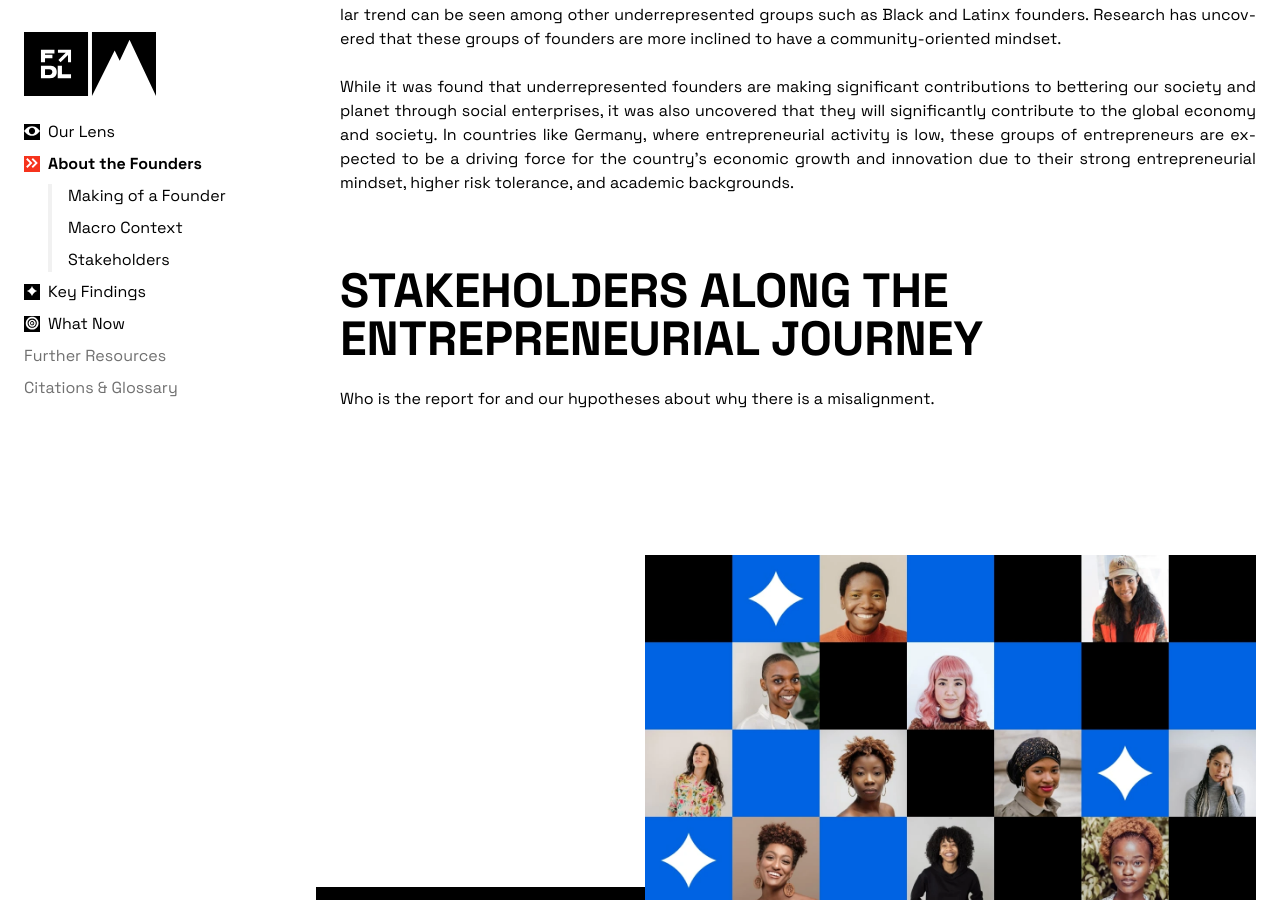
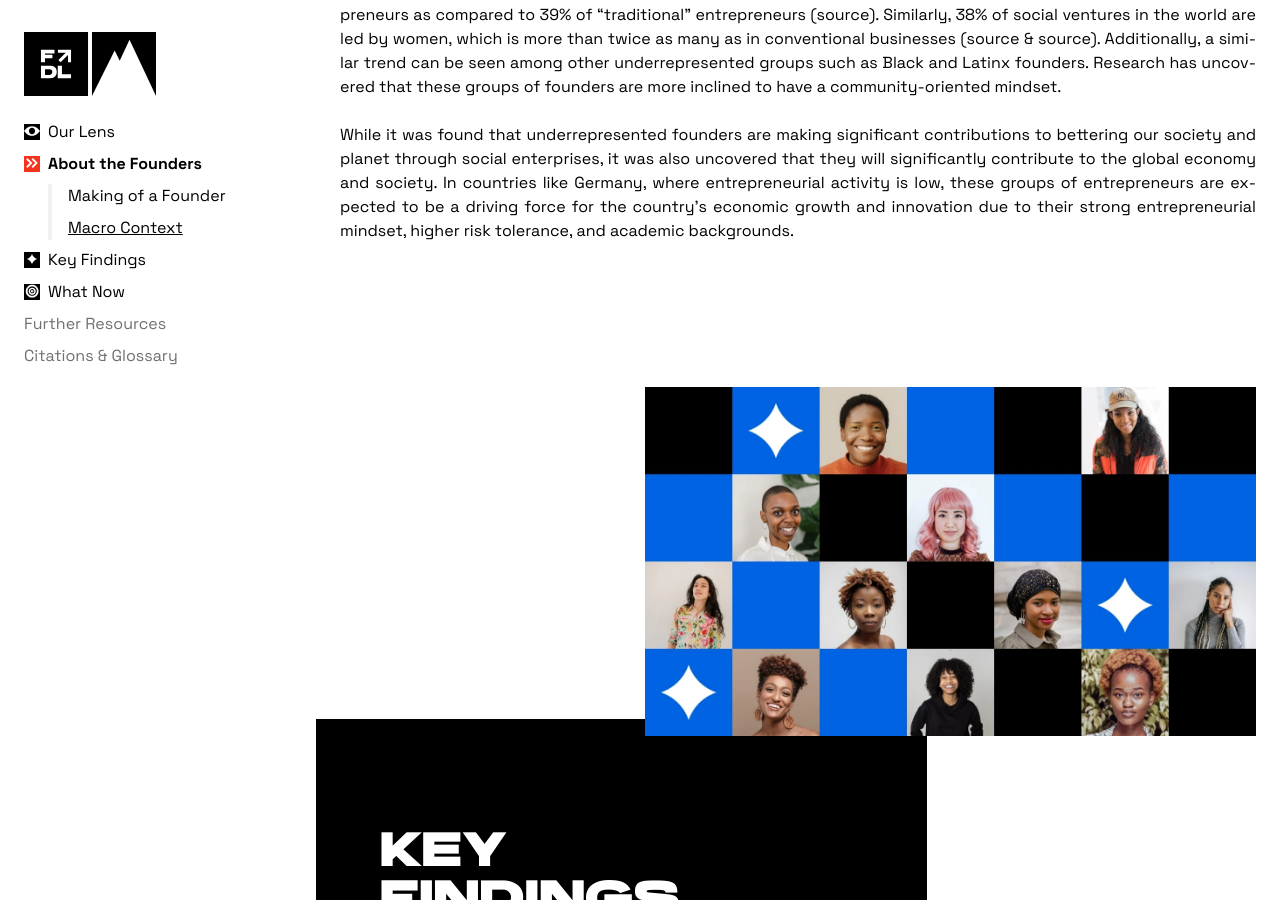
Before and after one commit to Founderland/Report, a Jekyll site: the page built from index.html, in a window 1280 px wide and 900 px high, scrolled down 7635 px. Built offline with Jekyll 4.4.1, drawn with Linux system fonts in a browser that asks for light colours.

Commit message:
fixed nav scrollspy bug

```diff
--- a/_includes/nav.html
+++ b/_includes/nav.html
@@ -8,6 +8,7 @@
             <ul>
                 <li><a class="nav-child" href="#1-1">Behind the Report</a></li>
                 <li><a class="nav-child" href="#1-2">Methodology</a></li>
+                <li><a class="nav-child" href="#1-3">Stakeholders</a></li>
             </ul>
         </li>
         <li>
@@ -15,7 +16,6 @@
             <ul>
                 <li><a class="nav-child" href="#2-1">Making of a Founder</a></li>
                 <li><a class="nav-child" href="#2-2">Macro Context</a></li>
-                <li><a class="nav-child" href="#2-3">Stakeholders</a></li>
             </ul>
         </li>
         <li>
--- a/_includes/section-2.html
+++ b/_includes/section-2.html
@@ -10,7 +10,7 @@
     </div>
 </div>
 
-<div id="2-1 pt-12"><!--special padding b/c no h2 between section header-->
+<div id="2-1" class="pt-12"><!--special padding b/c no h2 between section header-->
     <p class="lead">The notion that there aren’t many female minority founders simply isn’t true. These founders are ever-present and growing in numbers. According to the Global Entrepreneurship Monitor (GEM), women constitute a third of high-growth-oriented entrepreneurs.</p>
     <p class="text-col">Like many founders, they are drawn to entrepreneurship because of the challenge, opportunity to create an impact, and the allure of freedom. However, they are also drawn to it because of negative experiences such as workplace discrimination and systemic oppression. In this report, you’ll get a glimpse into the stories of 12 powerhouse founders* that are leaving their mark on the German startup scene.</p>
 
@@ -27,8 +27,3 @@
     <p>Interestingly, although women barely represent 15% of startup founders, 86% of social enterprises have one female director and 27% a director from an ethnic minority group (source). In the US, women account for 49% of social entrepreneurs as compared to 39% of “traditional” entrepreneurs (source). Similarly, 38% of social ventures in the world are led by women, which is more than twice as many as in conventional businesses (source & source). Additionally, a similar trend can be seen among other underrepresented groups such as Black and Latinx founders. Research has uncovered that these groups of founders are more inclined to have a community-oriented mindset.</p>
     <p>While it was found that underrepresented founders are making significant contributions to bettering our society and planet through social enterprises, it was also uncovered that they will significantly contribute to the global economy and society. In countries like Germany, where entrepreneurial activity is low, these groups of entrepreneurs are expected to be a driving force for the country's economic growth and innovation due to their strong entrepreneurial mindset, higher risk tolerance, and academic backgrounds.</p>
 </div>
-
-<div id="2-3">
-    <h2>Stakeholders along the Entrepreneurial Journey</h2>
-    <p>Who is the report for and our hypotheses about why there is a misalignment.</p>
-</div>
```
